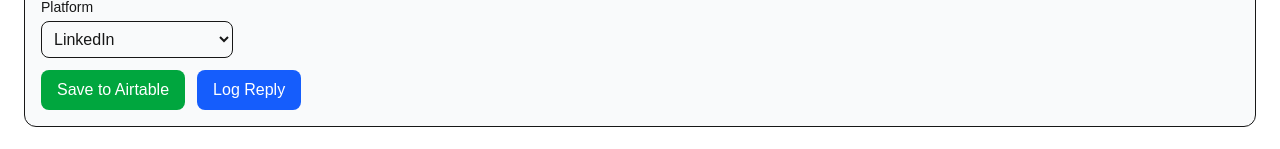
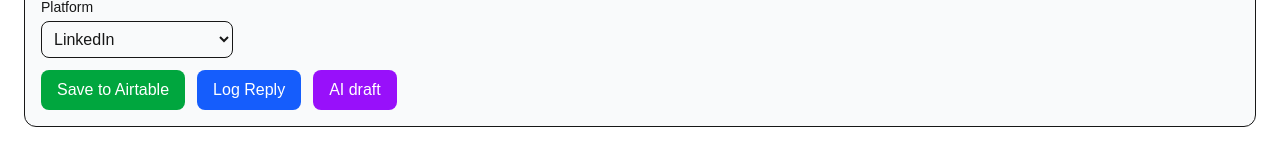
Before and after one commit to Hypnohippy/root-health-ops-dashboard1, a Next.js app: page /dashboard in a window 1280 px wide. Shown: the part 274-423 px from the top of the page. Built offline with nearby package versions, Linux system fonts and the light colour scheme; no server answers.

Commit message:
Update page.tsx

```diff
--- a/app/dashboard/page.tsx
+++ b/app/dashboard/page.tsx
@@ -2,10 +2,10 @@
 
 import { useEffect, useState } from "react";
 
+// we keep it loose because Airtable can return flattened or fields{}
 type AirtableRecord = {
   id: string;
   createdTime?: string;
-  // our /api/replies might have flattened fields, so we handle both shapes
   [key: string]: any;
 };
 
@@ -13,7 +13,7 @@ export default function DashboardPage() {
   const [data, setData] = useState<AirtableRecord[]>([]);
   const [loading, setLoading] = useState(false);
 
-  // form
+  // form state
   const [newMessage, setNewMessage] = useState(
     "Feeling stressed lately but want to take control of your health again?"
   );
@@ -24,17 +24,19 @@ export default function DashboardPage() {
   const [filterDirection, setFilterDirection] = useState("");
 
   // toast
-  const [toast, setToast] = useState<{ type: "success" | "error"; msg: string } | null>(null);
+  const [toast, setToast] = useState<{
+    type: "success" | "error";
+    msg: string;
+  } | null>(null);
 
   function showToast(type: "success" | "error", msg: string) {
     setToast({ type, msg });
     setTimeout(() => setToast(null), 3500);
   }
 
+  // load from /api/replies
   async function load() {
     setLoading(true);
-
-    // we'll just hit /api/replies and filter on client
     const res = await fetch("/api/replies", { cache: "no-store" });
     const json = await res.json();
     setData(json.records || []);
@@ -53,12 +55,13 @@ export default function DashboardPage() {
     return () => clearInterval(id);
   }, []);
 
-  // create
+  // SAVE → creates a row the Make scenario can post
   async function handleSaveToAirtable() {
     const body = {
       "message body": newMessage,
       Platform: newPlatform,
       direction: "outbound",
+      status: "to_post", // we added this in Airtable
     };
 
     const res = await fetch("/api/reply", {
@@ -66,23 +69,23 @@ export default function DashboardPage() {
       headers: { "Content-Type": "application/json" },
       body: JSON.stringify(body),
     });
+    const json = await res.json();
 
-    const json = await res.json();
     if (res.ok) {
       showToast("success", "Saved to Airtable");
-      setNewMessage("");
       load();
     } else {
-      showToast("error", "Failed: " + JSON.stringify(json));
+      showToast("error", "Failed to save: " + JSON.stringify(json));
     }
   }
 
-  // log
+  // LOG → for “I replied already, log it”
   async function handleLogReply() {
     const body = {
       "message body": newMessage,
       Platform: newPlatform,
       direction: "outbound",
+      status: "sent", // you said you have this
     };
 
     const res = await fetch("/api/reply", {
@@ -90,25 +93,43 @@ export default function DashboardPage() {
       headers: { "Content-Type": "application/json" },
       body: JSON.stringify(body),
     });
+    const json = await res.json();
 
-    const json = await res.json();
     if (res.ok) {
       showToast("success", "Reply logged");
       load();
     } else {
-      showToast("error", "Failed: " + JSON.stringify(json));
+      showToast("error", "Failed to log: " + JSON.stringify(json));
     }
   }
 
-  // mark sent
+  // AI → get draft from /api/ai/reply
+  async function handleAIDraft() {
+    const res = await fetch("/api/ai/reply", {
+      method: "POST",
+      headers: { "Content-Type": "application/json" },
+      body: JSON.stringify({
+        sourceText: newMessage,
+        platform: newPlatform,
+        style: "warm, human, not salesy",
+      }),
+    });
+    const json = await res.json();
+    if (res.ok) {
+      setNewMessage(json.draft);
+      showToast("success", "AI draft created");
+    } else {
+      showToast("error", "AI failed: " + JSON.stringify(json));
+    }
+  }
+
+  // mark as sent → PATCH /api/replies/[id]
   async function handleMarkSent(id: string) {
-    // we'll try to set status to "sent" – if Airtable still blocks it, change to plain text field
     const res = await fetch(`/api/replies/${id}`, {
       method: "PATCH",
       headers: { "Content-Type": "application/json" },
       body: JSON.stringify({ status: "sent" }),
     });
-
     const json = await res.json();
     if (res.ok) {
       showToast("success", "Marked as sent");
@@ -118,14 +139,11 @@ export default function DashboardPage() {
     }
   }
 
-  // apply client-side filters
+  // client-side filters
   const filtered = data.filter((row) => {
-    // row might be flattened (Platform at top) or under fields
     const fields = (row as any).fields || row;
-
     const platform = fields["Platform"] || "";
     const direction = fields["direction"] || "";
-
     if (filterPlatform && platform !== filterPlatform) return false;
     if (filterDirection && direction !== filterDirection) return false;
     return true;
@@ -161,7 +179,6 @@ export default function DashboardPage() {
             />
           </label>
 
-          <div className="flex gap-3">
           <label className="flex flex-col gap-1 w-48">
             <span className="text-sm font-medium">Platform</span>
             <select
@@ -176,9 +193,8 @@ export default function DashboardPage() {
               <option value="Facebook">Facebook</option>
             </select>
           </label>
-          </div>
 
-          <div className="flex gap-3">
+          <div className="flex flex-wrap gap-3">
             <button
               onClick={handleSaveToAirtable}
               className="rounded-lg bg-green-600 text-white px-4 py-2 hover:bg-green-700"
@@ -191,11 +207,17 @@ export default function DashboardPage() {
             >
               Log Reply
             </button>
+            <button
+              onClick={handleAIDraft}
+              className="rounded-lg bg-purple-600 text-white px-4 py-2 hover:bg-purple-700"
+            >
+              AI draft
+            </button>
           </div>
         </div>
       </section>
 
-      {/* filters + table */}
+      {/* table */}
       <section className="p-4 border rounded-xl bg-white space-y-4">
         <div className="flex items-center justify-between gap-4">
           <h2 className="text-xl font-semibold">Replies / content</h2>
```
Lines whose indentation alone changed are shown as unchanged.
